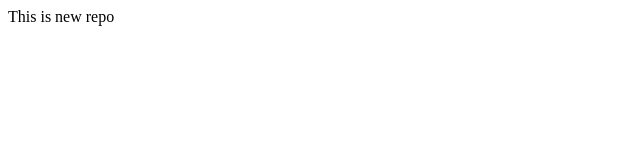
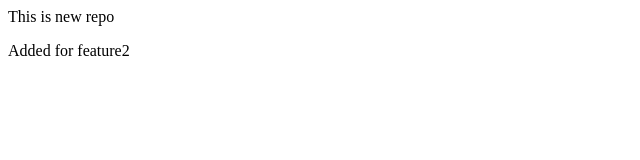
Before and after one commit to Adil-Ha5an/LocalRepo, a plain HTML site: page index.html in a window 1280 px wide. Shown: the whole page, without its empty margins (0-640 px from the left). Drawn offline with Linux system fonts and the light colour scheme.

Commit message:
add new feature2

```diff
--- a/index.html
+++ b/index.html
@@ -1 +1,2 @@
 <p>This is new repo</p>
+<p>Added for feature2</p>
```
